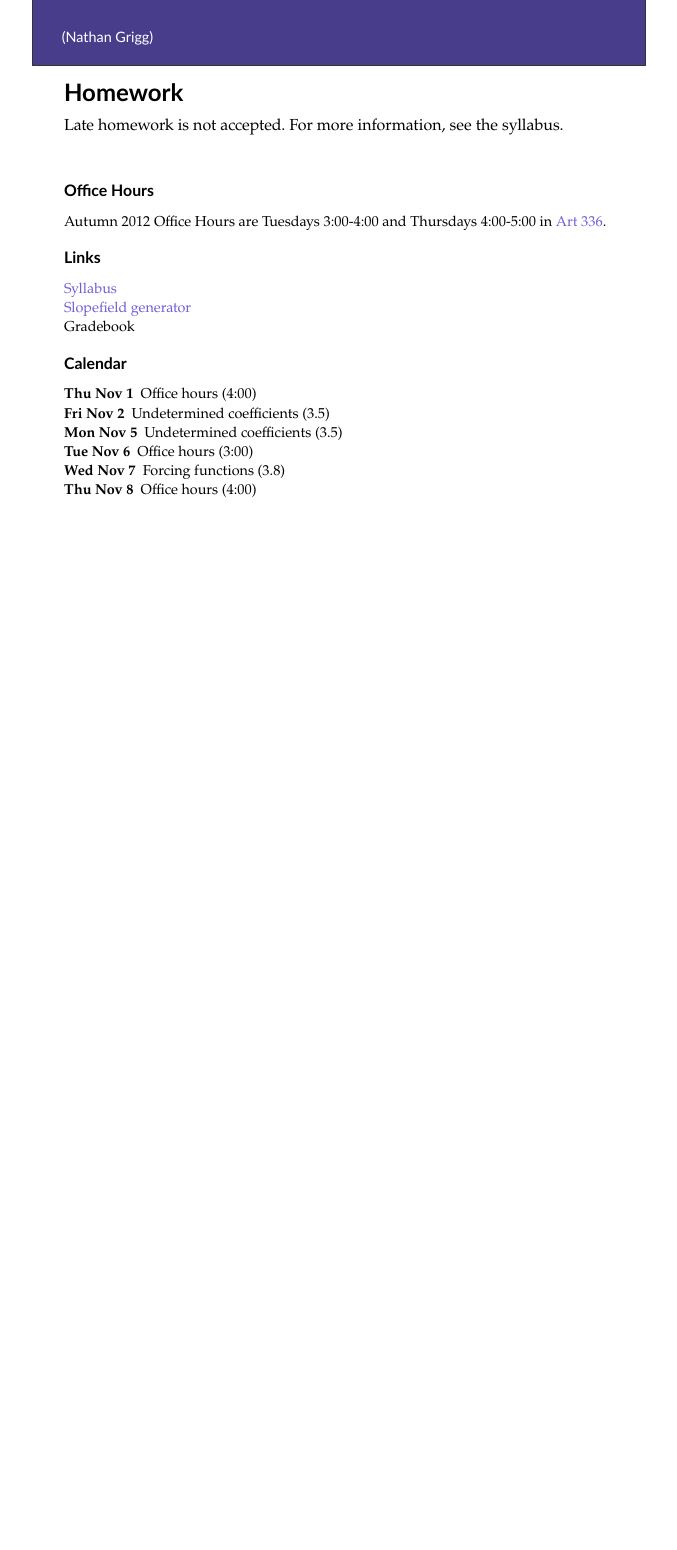
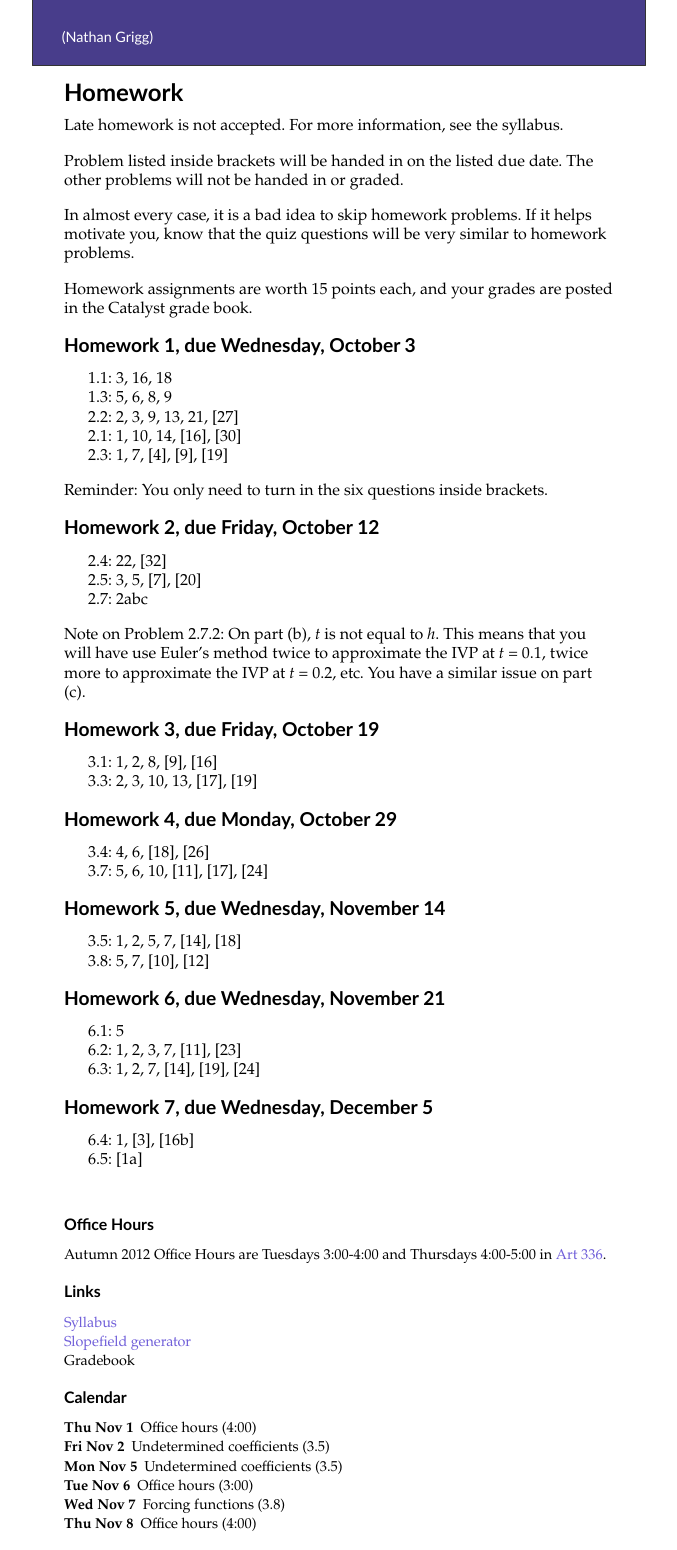
Before and after one commit to nathangrigg/website, a Jekyll site: the page built from math307/au12/homework/index.md, in a window 1280 px wide. Shown: the whole page, without its empty margins (301-978 px from the left). Built offline with Jekyll 4.4.1, drawn with Linux system fonts in a browser that asks for light colours; nearby versions of some CDN libraries; before the commit the page ends 900 px from its top, so only the background shows below that.

Commit message:
Add syllabus and homework

```diff
--- a/_layouts/307au12.html
+++ b/_layouts/307au12.html
@@ -20,7 +20,7 @@ sections: [Lessons, Homework, Quizzes, Exams]
 
 <h1>Links</h1>
 <ul>
-<li><a href="/grigg/math307/au12/syllabus.pdf">Syllabus</a></li>
+<li><a href="{{ site.url }}/math307/au12/syllabus.pdf">Syllabus</a></li>
 <li><a href="http://staff.washington.edu/grigg/slopefield">Slopefield generator</a></li>
 <li>Gradebook</li>
 </ul>
--- a/files/css/style.css
+++ b/files/css/style.css
@@ -210,6 +210,7 @@ body.two-col {
 .two-col #page {
     width: 550px;
     float: right;
+    padding-top: 15px;
 }
 
 .two-col .sidebar {
@@ -236,3 +237,8 @@ body.two-col {
     font-weight: bold;
     padding-right: 0.25em;
 }
+
+
+.no-bullet {
+    list-style-type: none;
+}
--- a/math307/au12/homework/index.md
+++ b/math307/au12/homework/index.md
@@ -7,3 +7,60 @@ section: homework
 # Homework
 
 Late homework is not accepted. For more information, see the syllabus.
+
+Problem listed inside brackets will be handed in on the listed due date.
+The other problems will not be handed in or graded.
+
+In almost every case, it is a bad idea to skip homework problems. If it helps motivate you, know that the quiz questions will be very similar to homework problems.
+
+Homework assignments are worth 15 points each, and your grades are posted in the Catalyst grade book.
+
+## Homework 1, due Wednesday, October 3
+
+- 1.1: 3, 16, 18
+- 1.3: 5, 6, 8, 9
+- 2.2: 2, 3, 9, 13, 21, [27]
+- 2.1: 1, 10, 14, [16], [30]
+- 2.3: 1, 7, [4], [9], [19]
+
+Reminder: You only need to turn in the six questions inside brackets.
+
+## Homework 2, due Friday, October 12
+
+- 2.4: 22, [32]
+- 2.5: 3, 5, [7], [20]
+- 2.7: 2abc
+
+Note on Problem 2.7.2: On part (b), _t_ is not equal to _h_. This means that you will have use Euler's method twice to approximate the IVP at _t_ = 0.1, twice more to approximate the IVP at _t_ = 0.2, etc. You have a similar issue on part (c).
+
+
+## Homework 3, due Friday, October 19
+
+- 3.1: 1, 2, 8, [9], [16]
+- 3.3: 2, 3, 10, 13, [17], [19]
+
+## Homework 4, due Monday, October 29
+
+- 3.4: 4, 6, [18], [26]
+- 3.7: 5, 6, 10, [11], [17], [24]
+
+## Homework 5, due Wednesday, November 14
+
+- 3.5: 1, 2, 5, 7, [14], [18]
+- 3.8: 5, 7, [10], [12]
+
+## Homework 6, due Wednesday, November 21
+
+- 6.1: 5
+- 6.2: 1, 2, 3, 7, [11], [23]
+- 6.3: 1, 2, 7, [14], [19], [24]
+
+## Homework 7, due Wednesday, December 5
+
+- 6.4: 1, [3], [16b]
+- 6.5: [1a]
+
+
+<script type="text/javascript">
+$("#page ul").addClass('no-bullet');
+</script>
```
Also changed, not shown: math307/au12/lessons/_drafts/2012-09-24-1M.md (renamed from math307/au12/lessons/_posts/2012-09-24-1M.md), 1 other file.
